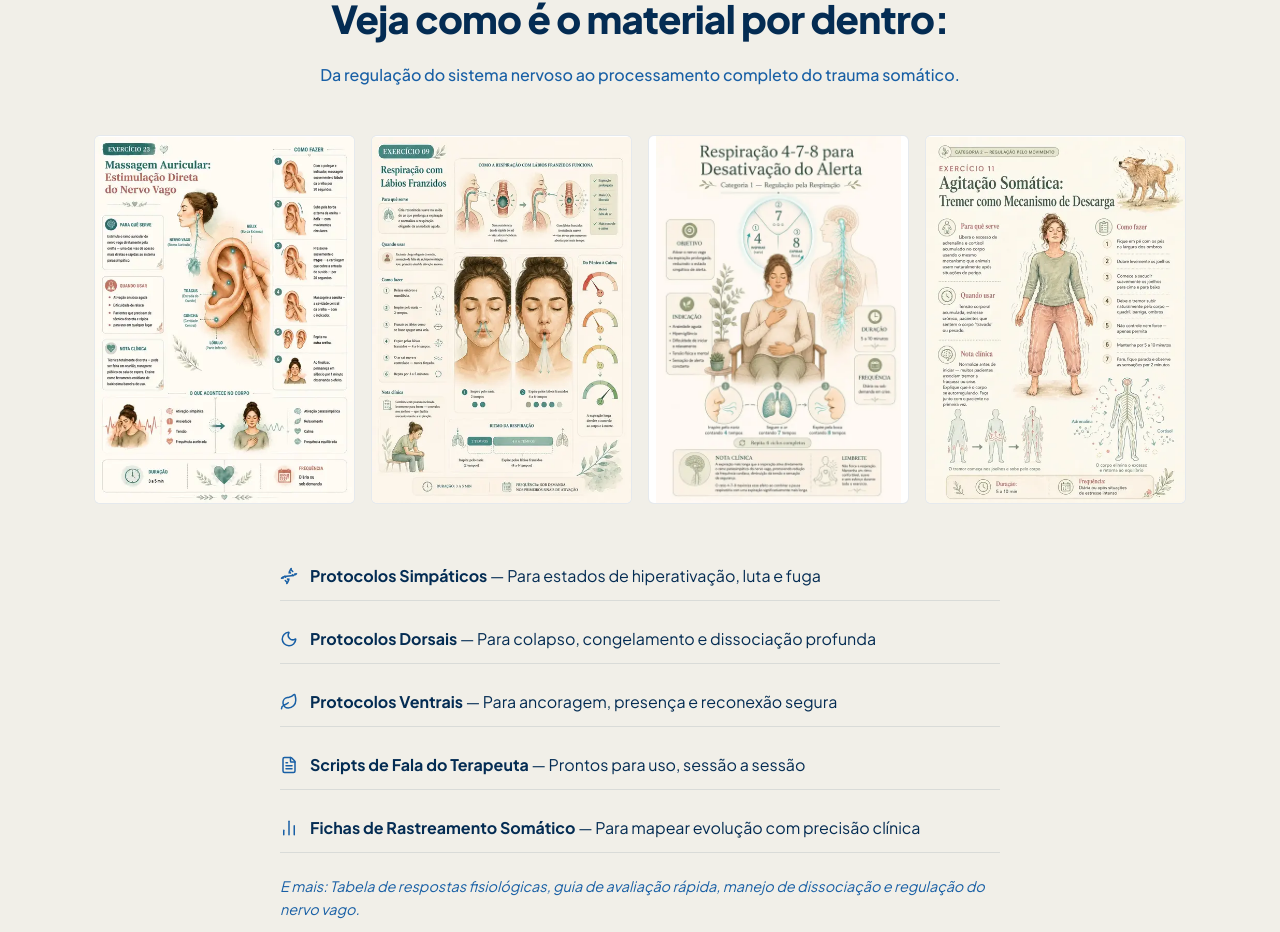
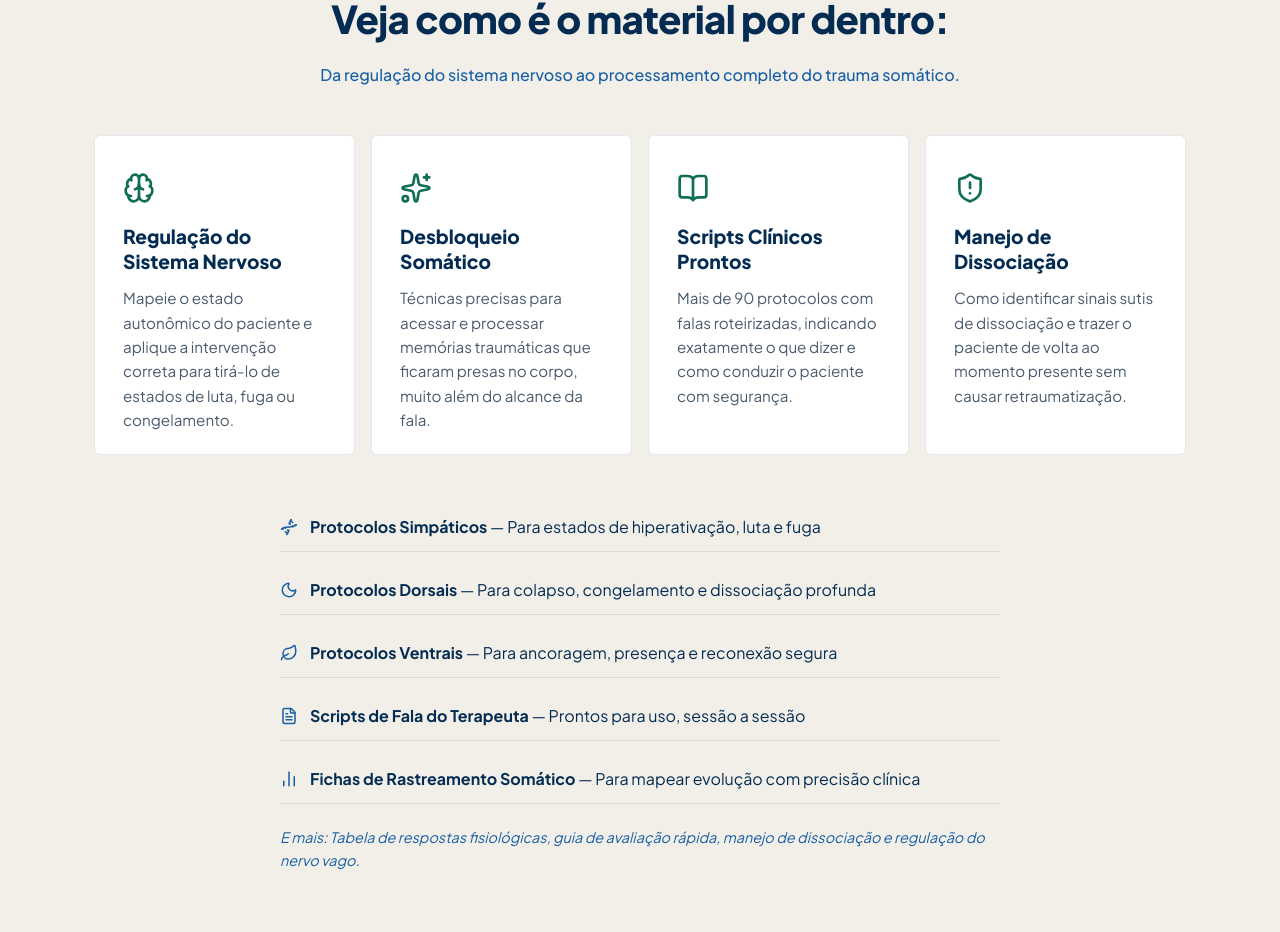
Before and after one commit to lopessjv07/deep, a Next.js app: page / in a window 1280 px wide. Shown: the part 2889-3821 px from the top of the page. Built offline with nearby package versions, Linux system fonts and the light colour scheme.

Commit message:
carroucel

```diff
--- a/src/components/PreviewCarousel.module.css
+++ b/src/components/PreviewCarousel.module.css
@@ -10,22 +10,41 @@
 }
 
 .previewSlot {
-  aspect-ratio: 1 / 1.414; /* A4 Aspect Ratio */
+  height: 320px;
   border-radius: 6px;
   background: #fff;
   border: 1px solid var(--border-light);
   display: flex;
-  align-items: center;
-  justify-content: center;
+  flex-direction: column;
+  align-items: flex-start;
+  justify-content: flex-start;
+  padding: 36px 28px;
   overflow: hidden;
   position: relative;
+  text-align: left;
+  user-select: none;
 }
 
-.previewImg {
-  width: 100%;
-  height: 100%;
-  object-fit: contain;
-  display: block;
+.cardIcon {
+  color: var(--accent-green-dark);
+  width: 32px;
+  height: 32px;
+  margin-bottom: 20px;
+  flex-shrink: 0;
+}
+
+.cardTitle {
+  font-size: 1.2rem;
+  font-weight: 800;
+  color: var(--text-on-light);
+  margin-bottom: 12px;
+  line-height: 1.3;
+}
+
+.cardDesc {
+  font-size: 0.95rem;
+  color: #4A5B6D;
+  line-height: 1.6;
 }
 
 /* Mobile Carousel Styles */
--- a/src/components/PreviewCarousel.tsx
+++ b/src/components/PreviewCarousel.tsx
@@ -1,15 +1,30 @@
 'use client';
 
 import { useState } from 'react';
-import Image from 'next/image';
-import { ChevronLeft, ChevronRight } from 'lucide-react';
+import { ChevronLeft, ChevronRight, Brain, Sparkles, BookOpen, ShieldAlert } from 'lucide-react';
 import styles from './PreviewCarousel.module.css';
 
-const IMAGES = [
-  { src: '/1.webp', alt: 'Protocolo Somático - Página de exemplo 01', width: 500, height: 707 },
-  { src: '/2.webp', alt: 'Protocolo Somático - Página de exemplo 02', width: 500, height: 708 },
-  { src: '/3.webp', alt: 'Protocolo Somático - Página de exemplo 03', width: 500, height: 750 },
-  { src: '/4.webp', alt: 'Protocolo Somático - Página de exemplo 04', width: 500, height: 707 },
+const CONTENT_CARDS = [
+  {
+    icon: <Brain className={styles.cardIcon} />,
+    title: 'Regulação do Sistema Nervoso',
+    desc: 'Mapeie o estado autonômico do paciente e aplique a intervenção correta para tirá-lo de estados de luta, fuga ou congelamento.'
+  },
+  {
+    icon: <Sparkles className={styles.cardIcon} />,
+    title: 'Desbloqueio Somático',
+    desc: 'Técnicas precisas para acessar e processar memórias traumáticas que ficaram presas no corpo, muito além do alcance da fala.'
+  },
+  {
+    icon: <BookOpen className={styles.cardIcon} />,
+    title: 'Scripts Clínicos Prontos',
+    desc: 'Mais de 90 protocolos com falas roteirizadas, indicando exatamente o que dizer e como conduzir o paciente com segurança.'
+  },
+  {
+    icon: <ShieldAlert className={styles.cardIcon} />,
+    title: 'Manejo de Dissociação',
+    desc: 'Como identificar sinais sutis de dissociação e trazer o paciente de volta ao momento presente sem causar retraumatização.'
+  },
 ];
 
 export default function PreviewCarousel() {
@@ -18,11 +33,11 @@ export default function PreviewCarousel() {
   const [touchEndX, setTouchEndX] = useState<number | null>(null);
 
   const prevSlide = () => {
-    setCurrentIndex((prev) => (prev === 0 ? IMAGES.length - 1 : prev - 1));
+    setCurrentIndex((prev) => (prev === 0 ? CONTENT_CARDS.length - 1 : prev - 1));
   };
 
   const nextSlide = () => {
-    setCurrentIndex((prev) => (prev === IMAGES.length - 1 ? 0 : prev + 1));
+    setCurrentIndex((prev) => (prev === CONTENT_CARDS.length - 1 ? 0 : prev + 1));
   };
 
   // Touch handlers for mobile swipe
@@ -85,16 +100,11 @@ export default function PreviewCarousel() {
     <div className={styles.container}>
       {/* Grid visible on desktop */}
       <div className={styles.desktopGrid}>
-        {IMAGES.map((img, idx) => (
+        {CONTENT_CARDS.map((card, idx) => (
           <div key={idx} className={styles.previewSlot}>
-            <Image
-              src={img.src}
-              alt={img.alt}
-              width={img.width}
-              height={img.height}
-              className={styles.previewImg}
-              sizes="(max-width: 1024px) 50vw, 25vw"
-            />
+            {card.icon}
+            <h3 className={styles.cardTitle}>{card.title}</h3>
+            <p className={styles.cardDesc}>{card.desc}</p>
           </div>
         ))}
       </div>
@@ -120,18 +130,12 @@ export default function PreviewCarousel() {
             className={styles.carouselTrack}
             style={{ transform: `translateX(-${currentIndex * 100}%)` }}
           >
-            {IMAGES.map((img, idx) => (
+            {CONTENT_CARDS.map((card, idx) => (
               <div key={idx} className={styles.carouselSlide}>
                 <div className={styles.previewSlot}>
-                  <Image
-                    src={img.src}
-                    alt={img.alt}
-                    width={img.width}
-                    height={img.height}
-                    className={styles.previewImg}
-                    sizes="100vw"
-                    draggable={false} // Prevents default browser image drag
-                  />
+                  {card.icon}
+                  <h3 className={styles.cardTitle}>{card.title}</h3>
+                  <p className={styles.cardDesc}>{card.desc}</p>
                 </div>
               </div>
             ))}
@@ -144,7 +148,7 @@ export default function PreviewCarousel() {
 
         {/* Indicators */}
         <div className={styles.indicators}>
-          {IMAGES.map((_, idx) => (
+          {CONTENT_CARDS.map((_, idx) => (
             <button
               key={idx}
               className={`${styles.dot} ${currentIndex === idx ? styles.dotActive : ''}`}
```
